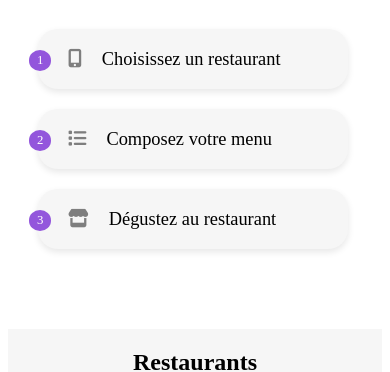
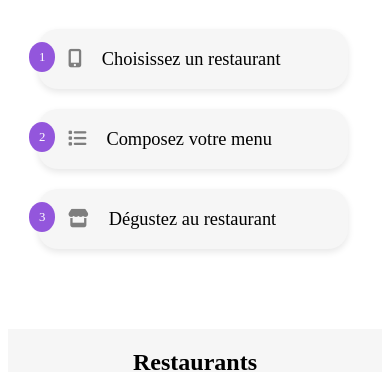
Before and after one commit to NyuLaure/LaureBerro_3_03052021, a plain HTML site: page index.html in a window 390 px wide. Shown: the part 474-846 px from the top of the page. Drawn offline with Linux system fonts and the light colour scheme.

Commit message:
ajout_div_dans_li

```diff
--- a/index.html
+++ b/index.html
@@ -36,21 +36,21 @@
     <nav>
         <h4>Fonctionnement</h4>
         <ol>
-            <div class="nav__btn">
+             <li><div class="nav__btn">
                 <p>1</p>
-                <li><a href="#"><i class="fas fa-mobile-alt"></i>
-                Choisissez un restaurant</a></li>
-            </div>
-            <div class="nav__btn">
+               <a href="#"><i class="fas fa-mobile-alt"></i>
+                Choisissez un restaurant</a>
+            </div></li>
+            <li><div class="nav__btn">
                 <p>2</p>
-                <li><a href="#"><i class="fas fa-list"></i>
-                Composez votre menu</a></li>
-            </div>
-            <div class="nav__btn">
+                <a href="#"><i class="fas fa-list"></i>
+                Composez votre menu</a>
+            </div></li>
+            <li><div class="nav__btn">
                 <p>3</p>
-                <li><a href="#"><i class="fas fa-store"></i>
-                Dégustez au restaurant</a></li>
-            </div>
+                <a href="#"><i class="fas fa-store"></i>
+                Dégustez au restaurant</a>
+            </div></li>
         </ol>
     </nav>
 
--- a/style.scss
+++ b/style.scss
@@ -95,16 +95,7 @@ nav {
         padding-left: 30px;
         margin-bottom: 80px;
 
-        p {
-            position: absolute;
-            top: 8px;
-            left: -9px;
-            border-radius: 50%;
-            background: $color-prim;
-            padding: 3px 8px 3px 8px;
-            color: white;
-            font-size: 0.8em;
-        }
+
     }
 
 
@@ -115,7 +106,22 @@ nav {
         border-radius: 20px;
         text-align: center;
         box-shadow: 0 3px 7px #e7e7e7;
+        line-height: 60px;
+        position: relative;
+        margin-bottom: 20px;
 
+        p {
+            position: absolute;
+            top: 0px;
+            left: -9px;
+            border-radius: 50%;
+            background: $color-prim;
+            padding: 0px 10px 0px 10px;
+            color: white;
+            font-size: 0.8em;
+            height: 30px;
+            line-height: 30px;
+        }
 
         a {
             width: 100%;
```
Also changed, not shown: style.css, 1 other file.
